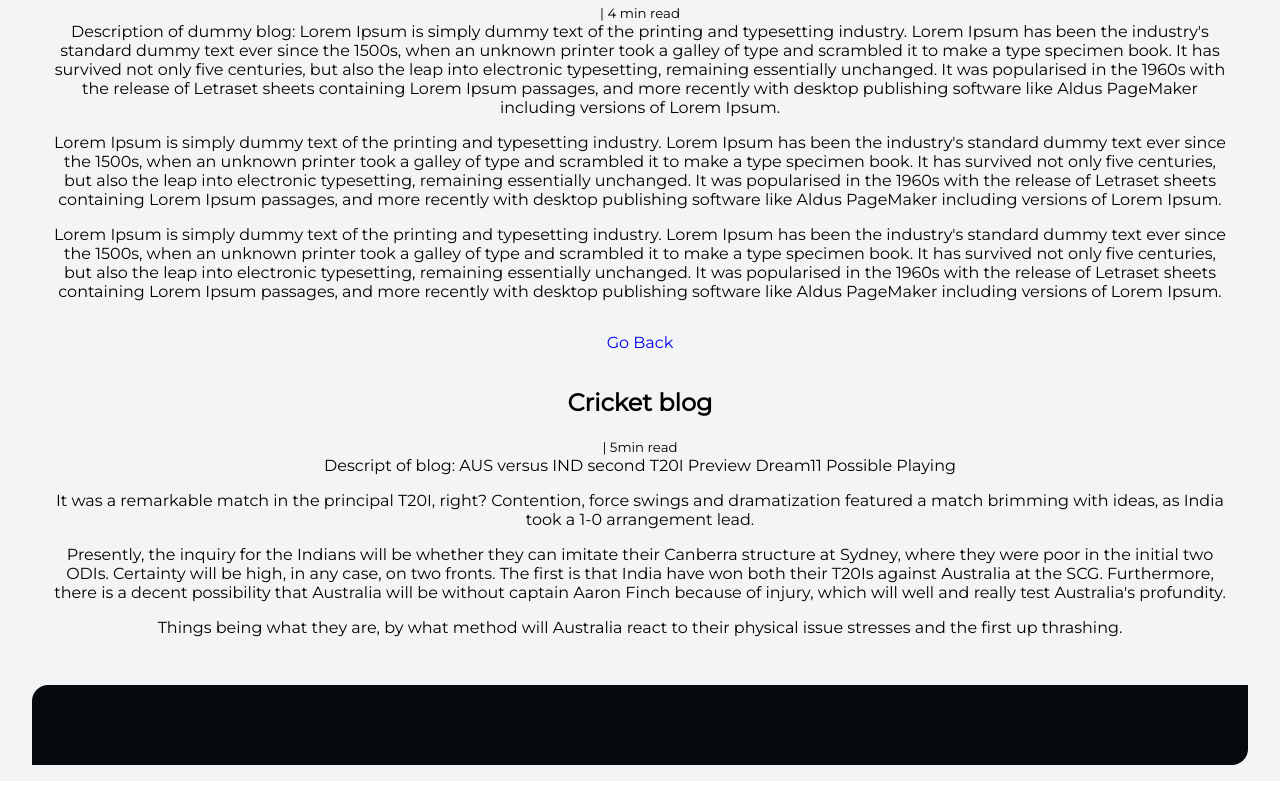
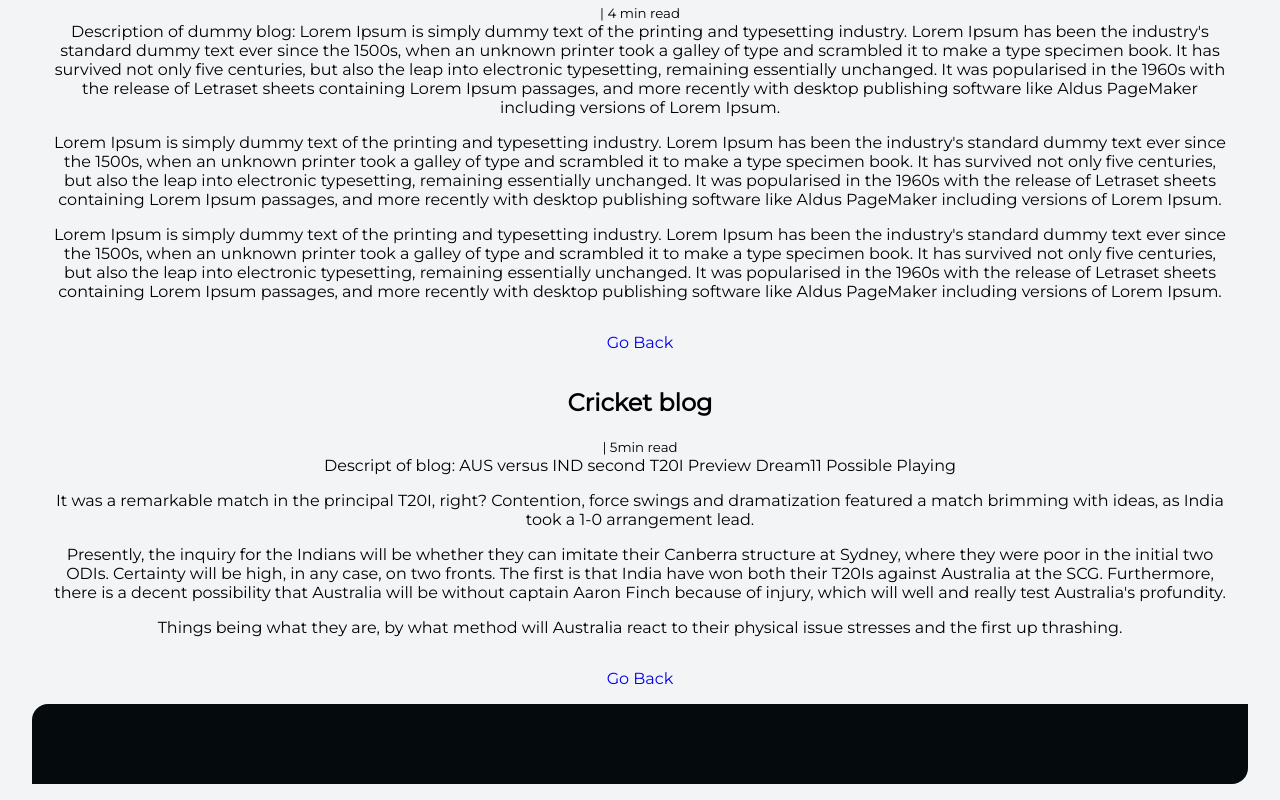
Before and after one commit to Abhishek-crypt/Abhi-sport, a plain HTML site: page Blogs.html in a window 1280 px wide. Shown: the part 419-1219 px from the top of the page. Drawn offline with Linux system fonts and the light colour scheme.

Commit message:
Update Blogs.html

```diff
--- a/Blogs.html
+++ b/Blogs.html
@@ -66,6 +66,9 @@ It was a remarkable match in the principal T20I, right? Contention, force swings
 Things being what they are, by what method will Australia react to their physical issue stresses and the first up thrashing.
     </p>
 </section>
+ <div class="backCTAbottom ow">
+        <a class="link link-backArrow" href="/blogs.html"><i class="fas fa-chevron-left"></i>Go Back</a>
+    </div>
 
     <footer class="footer">
         <div class="footer-headers" style="font-size:1.5rem;"></div>
```
